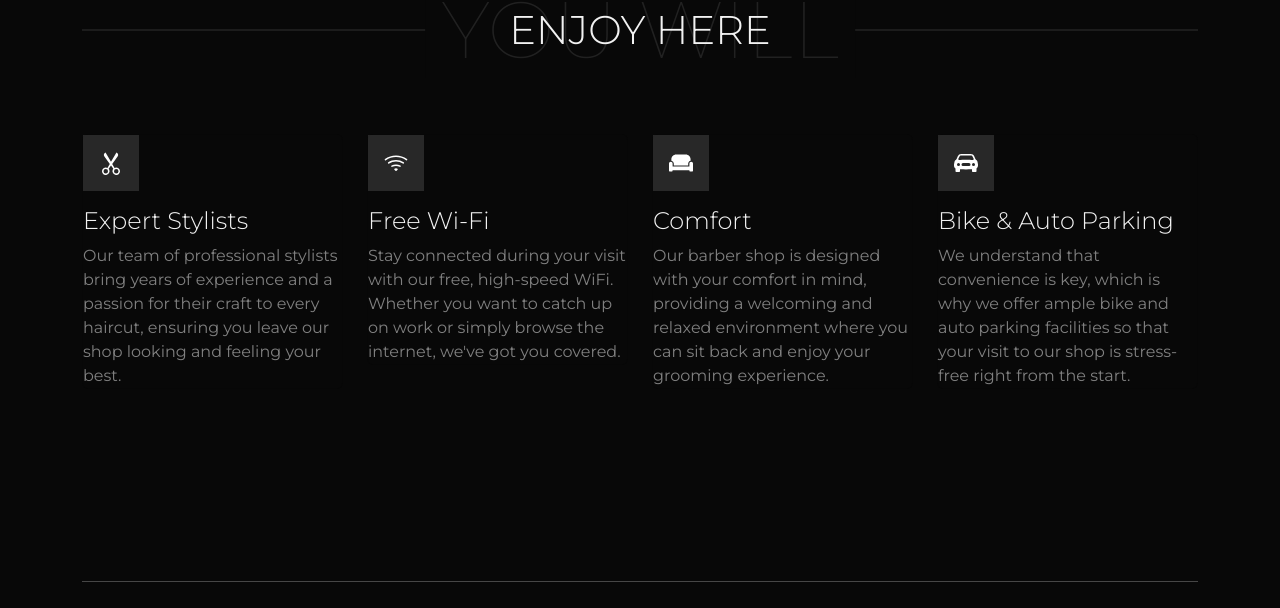
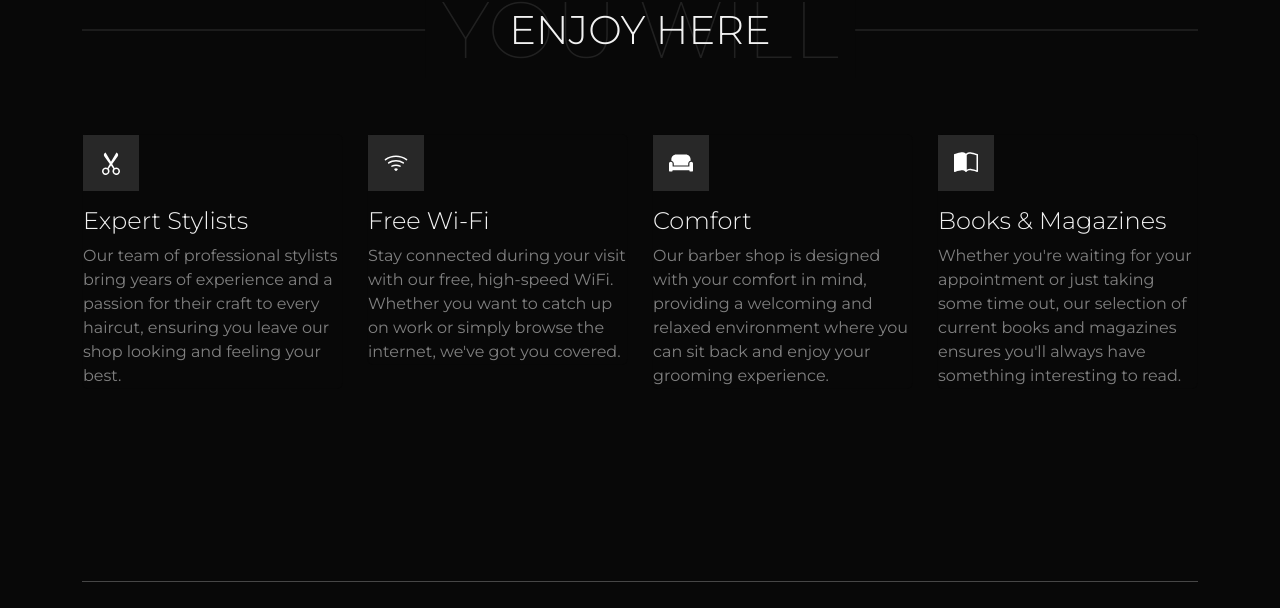
Before and after one commit to HevalNergiz/mindset-barber, a plain HTML site: page index.html in a window 1280 px wide. Shown: the part 5756-6364 px from the top of the page. Drawn offline with nearby package versions, Linux system fonts and the light colour scheme; a script that the page names is missing.

Commit message:
features section updated
Car parking feature deleted. Books & Magazines added

```diff
--- a/index.html
+++ b/index.html
@@ -407,11 +407,11 @@
                 <div class="col" data-aos="fade-up" data-aos-duration="950">
                     <div class="card">
                         <div class="card-body p-0">
-                            <div class="bs-icon-lg"><svg xmlns="http://www.w3.org/2000/svg" width="1em" height="1em" fill="currentColor" viewBox="0 0 16 16" class="bi bi-car-front-fill">
-                                    <path d="M2.52 3.515A2.5 2.5 0 0 1 4.82 2h6.362c1 0 1.904.596 2.298 1.515l.792 1.848c.075.175.21.319.38.404.5.25.855.715.965 1.262l.335 1.679c.033.161.049.325.049.49v.413c0 .814-.39 1.543-1 1.997V13.5a.5.5 0 0 1-.5.5h-2a.5.5 0 0 1-.5-.5v-1.338c-1.292.048-2.745.088-4 .088s-2.708-.04-4-.088V13.5a.5.5 0 0 1-.5.5h-2a.5.5 0 0 1-.5-.5v-1.892c-.61-.454-1-1.183-1-1.997v-.413a2.5 2.5 0 0 1 .049-.49l.335-1.68c.11-.546.465-1.012.964-1.261a.807.807 0 0 0 .381-.404l.792-1.848ZM3 10a1 1 0 1 0 0-2 1 1 0 0 0 0 2Zm10 0a1 1 0 1 0 0-2 1 1 0 0 0 0 2ZM6 8a1 1 0 0 0 0 2h4a1 1 0 1 0 0-2H6ZM2.906 5.189a.51.51 0 0 0 .497.731c.91-.073 3.35-.17 4.597-.17 1.247 0 3.688.097 4.597.17a.51.51 0 0 0 .497-.731l-.956-1.913A.5.5 0 0 0 11.691 3H4.309a.5.5 0 0 0-.447.276L2.906 5.19Z"></path>
+                            <div class="bs-icon-lg"><svg xmlns="http://www.w3.org/2000/svg" width="1em" height="1em" fill="currentColor" viewBox="0 0 16 16" class="bi bi-book-half">
+                                    <path d="M8.5 2.687c.654-.689 1.782-.886 3.112-.752 1.234.124 2.503.523 3.388.893v9.923c-.918-.35-2.107-.692-3.287-.81-1.094-.111-2.278-.039-3.213.492V2.687zM8 1.783C7.015.936 5.587.81 4.287.94c-1.514.153-3.042.672-3.994 1.105A.5.5 0 0 0 0 2.5v11a.5.5 0 0 0 .707.455c.882-.4 2.303-.881 3.68-1.02 1.409-.142 2.59.087 3.223.877a.5.5 0 0 0 .78 0c.633-.79 1.814-1.019 3.222-.877 1.378.139 2.8.62 3.681 1.02A.5.5 0 0 0 16 13.5v-11a.5.5 0 0 0-.293-.455c-.952-.433-2.48-.952-3.994-1.105C10.413.809 8.985.936 8 1.783z"></path>
                                 </svg></div>
-                            <h4 class="card-title">Bike &amp; Auto Parking</h4>
-                            <p class="card-text">We understand that convenience is key, which is why we offer ample bike and auto parking facilities so that your visit to our shop is stress-free right from the start.</p>
+                            <h4 class="card-title">Books &amp; Magazines</h4>
+                            <p class="card-text">Whether you're waiting for your appointment or just taking some time out, our selection of current books and magazines ensures you'll always have something interesting to read.</p>
                         </div>
                     </div>
                 </div>
```
Also changed, not shown: services.html (+4 -4 lines).
